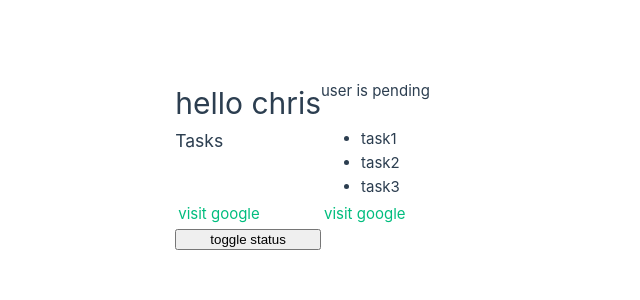
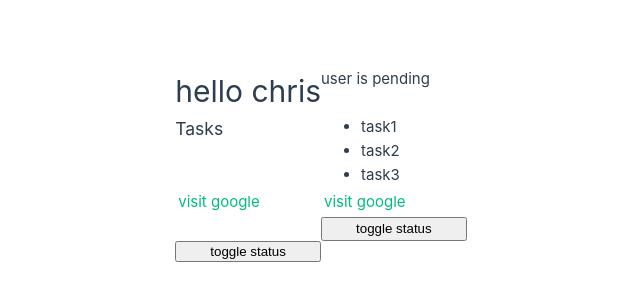
Before and after one commit to chrisokoriedev/crashprojectvue2025, a Vue app: page / in a window 1280 px wide. Shown: the part 236-536 px from the top of the page, without its empty margins (319-959 px from the left). Built offline with nearby package versions, Linux system fonts and the light colour scheme.

Commit message:
refactor toggleBut method for clarity and maintainability

```diff
--- a/src/App.vue
+++ b/src/App.vue
@@ -10,12 +10,20 @@ export default {
   },
   methods: {
     toggleBut() {
-      this.status   = this.status === 'active' ? 'inactive' : 'active';
+      // short hand for if else
+      // this.status = this.status === 'active' ? 'inactive' : 'active';
+      if (this.status === 'pending') {
+        this.status = 'active';
+      } else if (this.status === 'active') {
+        this.status = 'inactive';
+      } else {
+        this.status = 'pending';
+      }
     }
   },
 }
 </script>
-<template>
+<template cl>
   <h1> hello {{ name }}</h1>
   <p v-if="status == 'active'">user is active</p>
   <p v-else-if="status == 'pending'">user is pending</p>
@@ -31,5 +39,14 @@ export default {
   <a :href="link">visit google </a>
 
   <!-- button -->
-   <button v-on:click="toggleBut">toggle status</button>
+  <br>
+  <button v-on:click="toggleBut">toggle status</button>
+  <!-- shorthand  for button-->
+  <button @click="toggleBut">toggle status</button>
 </template>
+
+<style scoped>
+template {
+  background-color: red;
+}
+</style>
```
